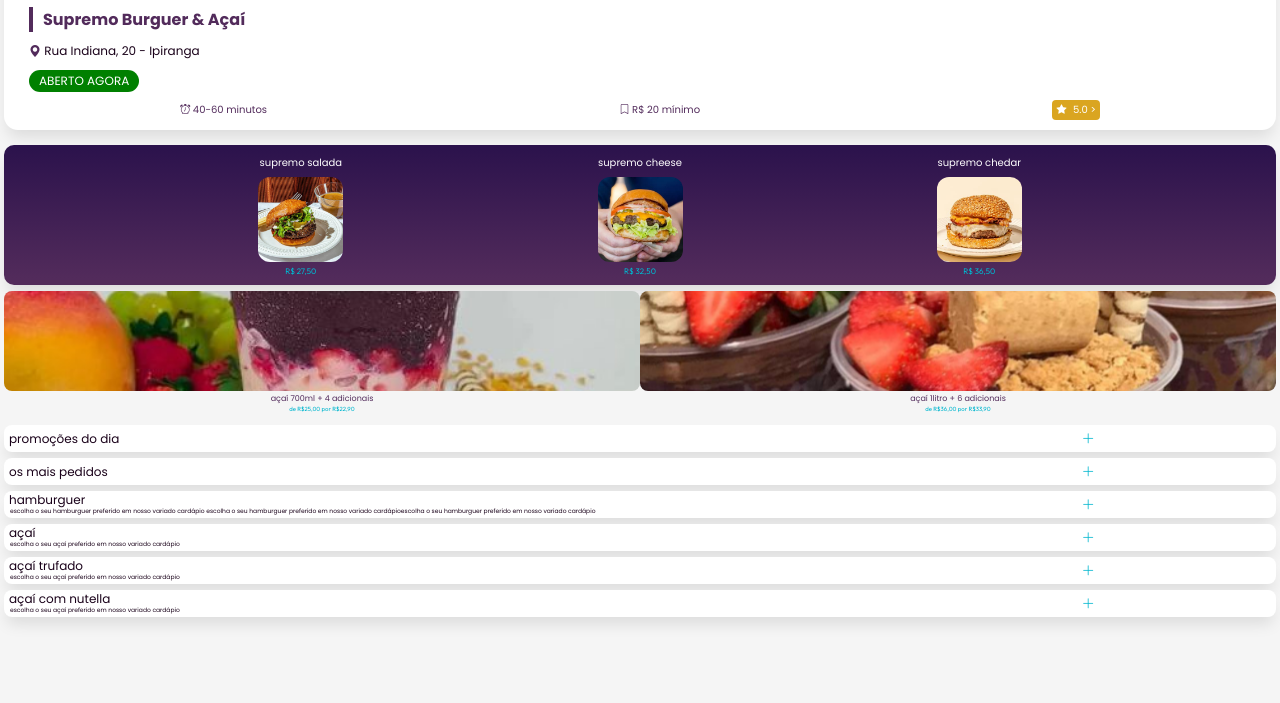
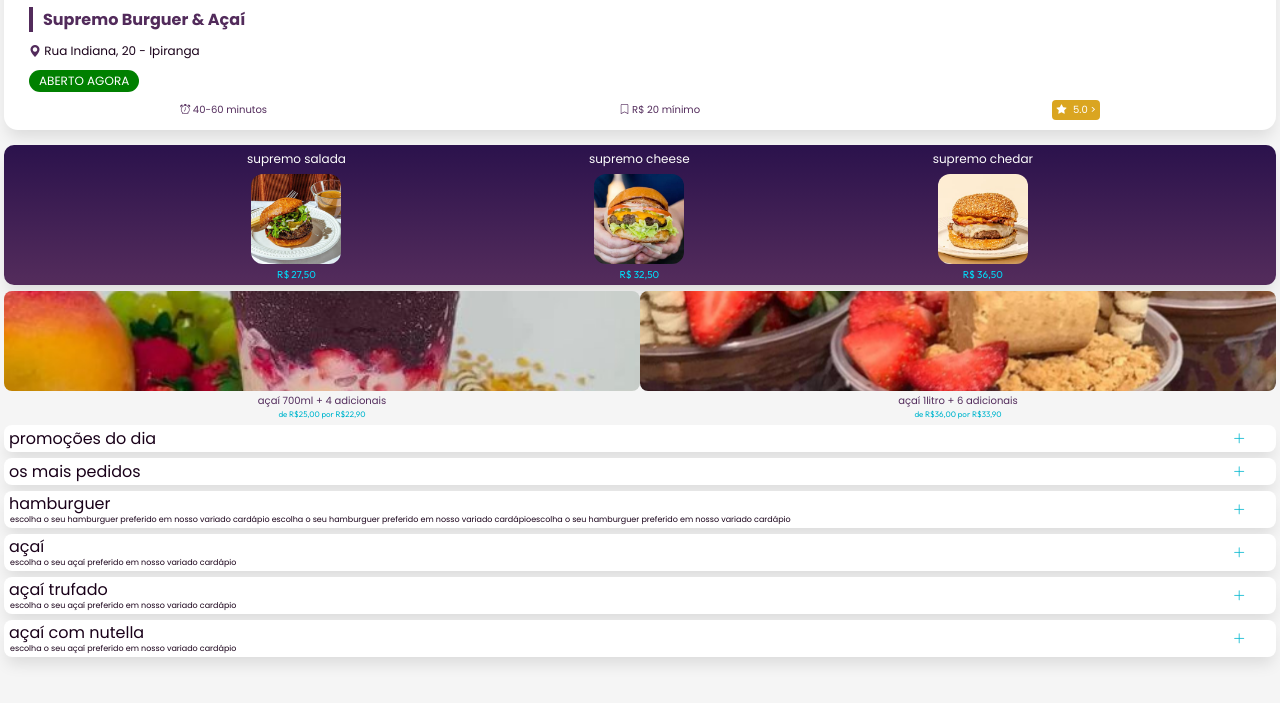
Before and after one commit to VitoorDKDev/supremoacaiteste, a plain HTML site: page index.html in a window 1280 px wide. Shown: the part 93-796 px from the top of the page. Drawn offline with nearby package versions, Linux system fonts and the light colour scheme.

Commit message:
style commit

```diff
--- a/styles/style.css
+++ b/styles/style.css
@@ -113,19 +113,19 @@ header{
 }
 
 .destaque-item-icon{
-    width: 85px;
+    width: 90px;
     margin-top: 6px;
     border-radius: 12px;
 }
 
 .destaque-item-name{
     text-transform: lowercase;
-    font-size: 10px;
+    font-size: 12px;
 }
 .destaque-item-value{
     margin-top: 4px;
-    color: rgb(0, 182, 206);
-    font-size: 8px;
+    color: rgb(0, 219, 248);
+    font-size: 10px;
     font-family: 'Outfit';
 }
 
@@ -156,12 +156,12 @@ header{
 .promotion-item-name{
     margin-top: 2px;
     text-transform: lowercase;
-    font-size: 8px;
+    font-size: 10px;
 }
 
 .promotion-item-value{
     color: rgb(0, 182, 206);
-    font-size: 6px;
+    font-size: 8px;
     font-family: 'Outfit';
 }
 
@@ -185,23 +185,23 @@ header{
 }
 
 .product-info{
-    width: 80%;
+    width: 95%;
 }
 
 .product-type{
-    font-size: 12px;
+    font-size: 16px;
     padding-left: 5px;
 }
 
 .product-description{
-    font-size: 6px;
+    font-size: 8px;
     padding-left: 6px;
     margin-top: -2px;
 }
 
 .open-cardapio{
-    width: 14px;
-    padding-left: 60px;
+    width: 25px;
+    padding-left: 20px;
 }
 
 .open-cardapio-button{
```
